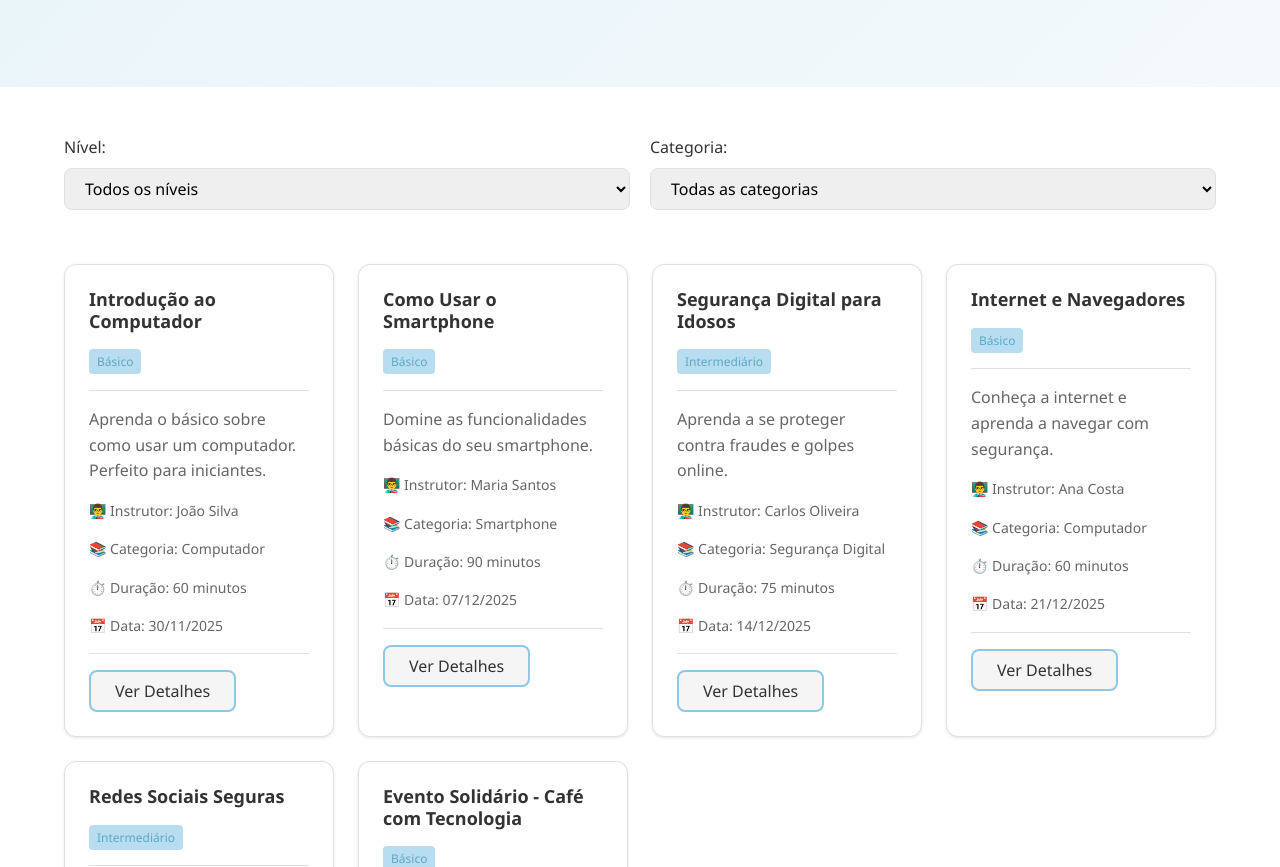
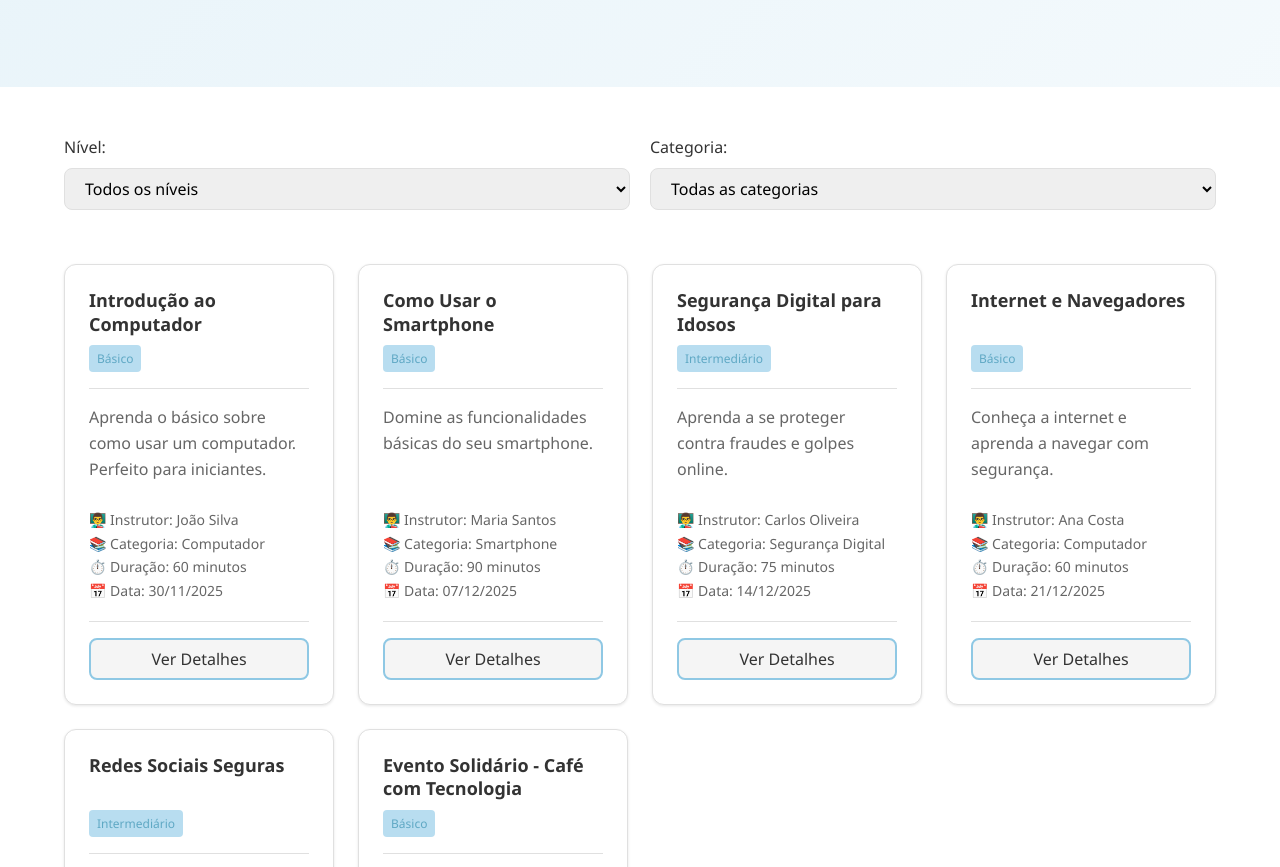
Before and after one commit to steffaneleal/Certificadora-1, a website: page public/oficinas.html in a window 1280 px wide. Shown: the part 219-1086 px from the top of the page. Drawn offline with Linux system fonts and the light colour scheme.

Commit message:
Últimos reparos

```diff
--- a/public/css/styles.css
+++ b/public/css/styles.css
@@ -1,11 +1,9 @@
-/* ============================================
-   TEDI - Tecnologia e Educação Digital para a Terceira Idade
-   Estilos Globais
-   ============================================ */
+/* Estilos Globais */
 
    :root {
     /* Cores Primárias */
     --primary-color: #8fc8e4;
+    --primary-color-border: #5fa7c477;
     --primary-dark: #5fa8c4;
     --primary-light: #b8ddf0;
 
@@ -51,10 +49,8 @@
     --transition: all 0.3s ease;
   }
 
-  /* ============================================
-     Reset e Estilos Base
-     ============================================ */
 
+  /* Reset e Estilos Base */
   * {
     margin: 0;
     padding: 0;
@@ -79,10 +75,8 @@
     flex-direction: column;
   }
 
-  /* ============================================
-     Tipografia
-     ============================================ */
 
+  /* Tipografia */
   h1, h2, h3, h4, h5, h6 {
     font-weight: 600;
     line-height: 1.2;
@@ -120,20 +114,16 @@
     text-decoration: underline;
   }
 
-  /* ============================================
-     Container
-     ============================================ */
 
+  /* Container */
   .container {
     max-width: 1200px;
     margin: 0 auto;
     padding: 0 var(--spacing-lg);
   }
 
-  /* ============================================
-     Header/Navbar
-     ============================================ */
 
+  /* Header/Navbar */
   header {
     background-color: var(--white);
     border-bottom: 2px solid var(--primary-light);
@@ -237,10 +227,9 @@
     color: var(--dark-gray);
   }
 
-  /* ============================================
-     Botões
-     ============================================ */
 
+
+  /* Botões */
   button, .btn {
     font-family: var(--font-family);
     font-size: var(--font-size-base);
@@ -264,6 +253,7 @@
     background-color: var(--primary-dark);
     transform: translateY(-2px);
     box-shadow: var(--shadow-md);
+    color: var(--white);
   }
 
   .btn-secondary {
@@ -292,10 +282,9 @@
     cursor: not-allowed;
   }
 
-  /* ============================================
-     Cards
-     ============================================ */
 
+
+  /* Cards */
   .card {
     background-color: var(--white);
     border: 1px solid var(--medium-gray);
@@ -303,6 +292,9 @@
     padding: var(--spacing-lg);
     box-shadow: var(--shadow-sm);
     transition: var(--transition);
+    display: flex;
+    flex-direction: column;
+    height: 100%;
   }
 
   .card:hover {
@@ -314,10 +306,56 @@
     margin-bottom: var(--spacing-md);
     padding-bottom: var(--spacing-md);
     border-bottom: 1px solid var(--medium-gray);
+    flex-shrink: 0;
+    display: flex;
+    flex-direction: column;
+    gap: var(--spacing-sm);
+  }
+
+  .card-header h3 {
+    margin: 0;
+    display: flex;
+    align-items: flex-start;
+    justify-content: space-between;
+    flex-wrap: wrap;
+    gap: var(--spacing-sm);
+    line-height: 1.3;
+    min-height: 3rem;
+  }
+
+  .card-header .badge {
+    flex-shrink: 0;
+    align-self: flex-start;
   }
 
   .card-body {
     margin-bottom: var(--spacing-md);
+    flex: 1;
+    display: flex;
+    flex-direction: column;
+    min-height: 0;
+  }
+
+  .card-body > p:first-child {
+    flex: 1;
+    overflow: hidden;
+    text-overflow: ellipsis;
+    display: -webkit-box;
+    -webkit-line-clamp: 3;
+    -webkit-box-orient: vertical;
+    margin-bottom: var(--spacing-md);
+    min-height: 4.5rem;
+  }
+
+  .card-body > div {
+    flex-shrink: 0;
+    margin-top: auto;
+  }
+
+  .card-body > div p {
+    margin-bottom: var(--spacing-xs);
+    font-size: var(--font-size-sm);
+    line-height: 1.4;
   }
 
   .card-footer {
@@ -325,12 +363,18 @@
     gap: var(--spacing-md);
     padding-top: var(--spacing-md);
     border-top: 1px solid var(--medium-gray);
+    flex-shrink: 0;
+    margin-top: auto;
   }
 
-  /* ============================================
-     Formulários
-     ============================================ */
+  .card-footer .btn {
+    flex: 1;
+    min-width: 0;
+  }
 
+
+
+  /* Formulários */
   .form-group {
     margin-bottom: var(--spacing-lg);
   }
@@ -387,18 +431,14 @@
     margin-top: var(--spacing-xs);
   }
 
-  /* ============================================
-     Main
-     ============================================ */
 
+  /* Main */
   main {
     flex: 1 0 auto;
   }
 
-  /* ============================================
-     Seções
-     ============================================ */
 
+  /* Seções */
   section {
     padding: var(--spacing-2xl) 0;
   }
@@ -416,10 +456,8 @@
     margin-bottom: var(--spacing-2xl);
   }
 
-  /* ============================================
-     Grid
-     ============================================ */
 
+  /* Grid */
   .grid {
     display: grid;
     gap: var(--spacing-lg);
@@ -431,16 +469,16 @@
 
   .grid-3 {
     grid-template-columns: repeat(auto-fit, minmax(250px, 1fr));
+    align-items: stretch;
   }
 
   .grid-4 {
     grid-template-columns: repeat(auto-fit, minmax(200px, 1fr));
   }
 
-  /* ============================================
-     Footer
-     ============================================ */
 
+
+  /* Footer */
   footer {
     background-color: rgba(143, 200, 228, 0.1);
     border-top: 2px solid var(--primary-light);
@@ -485,10 +523,9 @@
     font-size: var(--font-size-sm);
   }
 
-  /* ============================================
-     Modal
-     ============================================ */
 
+
+  /* Modal */
   .modal {
     display: none;
     position: fixed;
@@ -553,10 +590,9 @@
     justify-content: flex-end;
   }
 
-  /* ============================================
-     Alertas
-     ============================================ */
 
+
+  /* Alertas */
   .alert {
     position: fixed;
     top: 20px;
@@ -596,10 +632,9 @@
     color: var(--info-color);
   }
 
-  /* ============================================
-     Utilitários
-     ============================================ */
 
+
+  /* Utilitários */
   .text-center {
     text-align: center;
   }
@@ -631,10 +666,8 @@
     display: block !important;
   }
 
-  /* ============================================
-     Animações
-     ============================================ */
 
+  /* Animações */
   @keyframes fadeIn {
     from {
       opacity: 0;
@@ -666,10 +699,9 @@
     }
   }
 
-  /* ============================================
-     Utilitários Responsivos
-     ============================================ */
 
+
+  /* Utilitários Responsivos */
   .hero-section {
     padding: 60px 0;
   }
@@ -711,10 +743,8 @@
     flex-wrap: wrap;
   }
 
-  /* ============================================
-     Responsividade
-     ============================================ */
 
+  /* Responsividade */
   /* Tablets e telas médias */
   @media (max-width: 1024px) {
     .container {
@@ -936,6 +966,23 @@
       padding: var(--spacing-md);
     }
 
+    .card-footer {
+      flex-direction: column;
+    }
+
+    .card-footer .btn {
+      width: 100%;
+    }
+
+    .card-header h3 {
+      min-height: auto;
+    }
+
+    .card-body > p:first-child {
+      min-height: auto;
+      -webkit-line-clamp: 2;
+    }
+
     /* Formulários */
     .form-group {
       margin-bottom: var(--spacing-md);
--- a/public/oficinas.html
+++ b/public/oficinas.html
@@ -8,6 +8,7 @@
   <!-- Estilos -->
   <link rel="stylesheet" href="css/styles.css">
   <link rel="stylesheet" href="https://cdnjs.cloudflare.com/ajax/libs/font-awesome/6.0.0-beta3/css/all.min.css">
+  <link rel="shortcut icon" href="./assets/img/logo-tedi-text.png" type="image/x-icon">
 </head>
 <body>
   <!-- Header/Navbar -->
@@ -22,6 +23,7 @@
           <li><a href="index.html">Início</a></li>
           <li><a href="oficinas.html" class="active">Oficinas</a></li>
           <li><a href="quem-somos.html">Quem Somos</a></li>
+          <li><a href="quem-somos.html#contato">Contato</a></li>
         </ul>
         <div class="nav-auth">
           <div id="auth-section">
```
Also changed, not shown: public/index.html (+3 -1 lines), public/quem-somos.html (+12 -3 lines), public/assets/img/equipe-tedi.png (added), public/assets/img/logo-tedi-text.png (added), public/assets/img/logo-tedi.png (added), public/assets/img/prof-camila.png (added), public/assets/img/prof-gisele.png (added).
